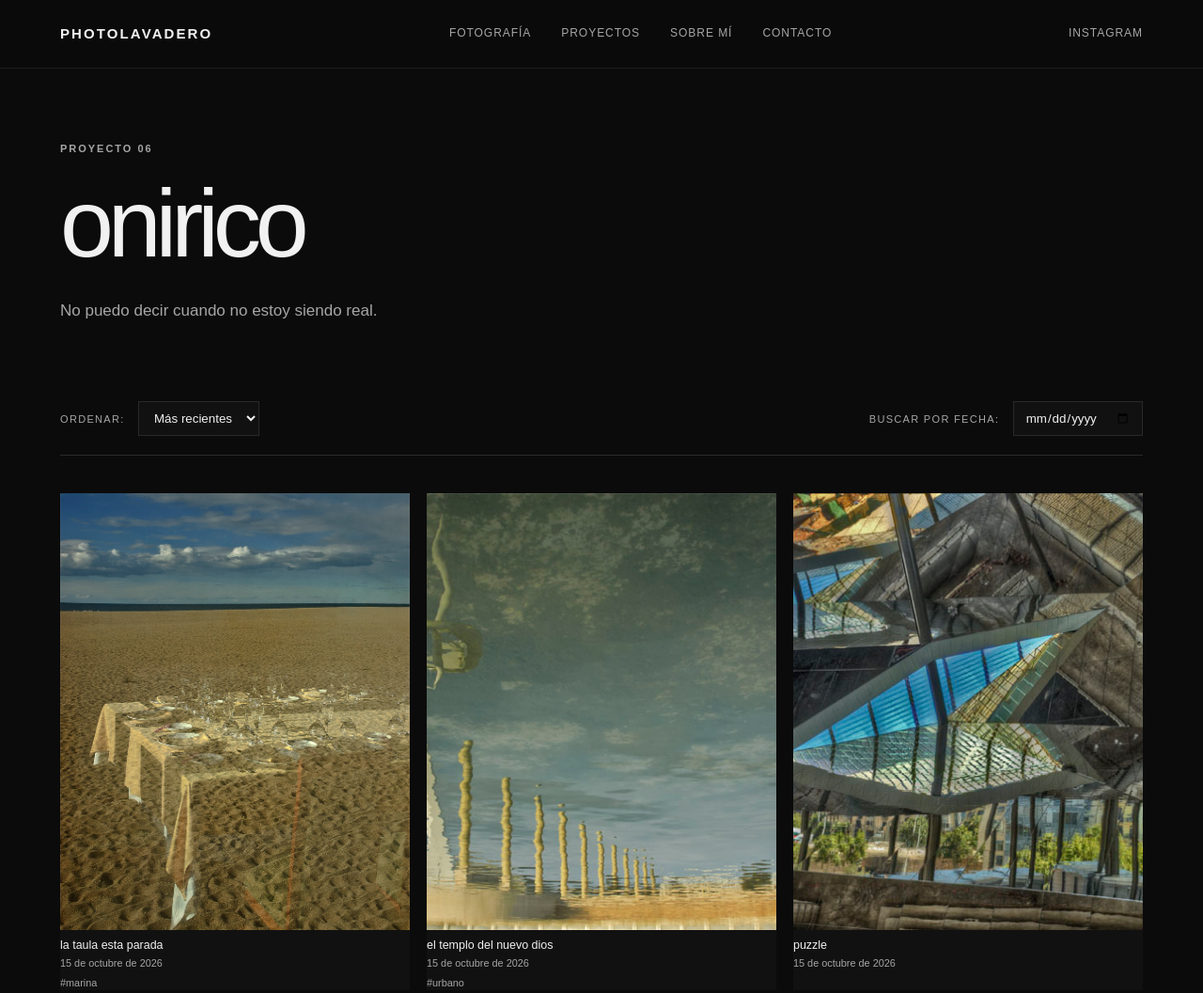
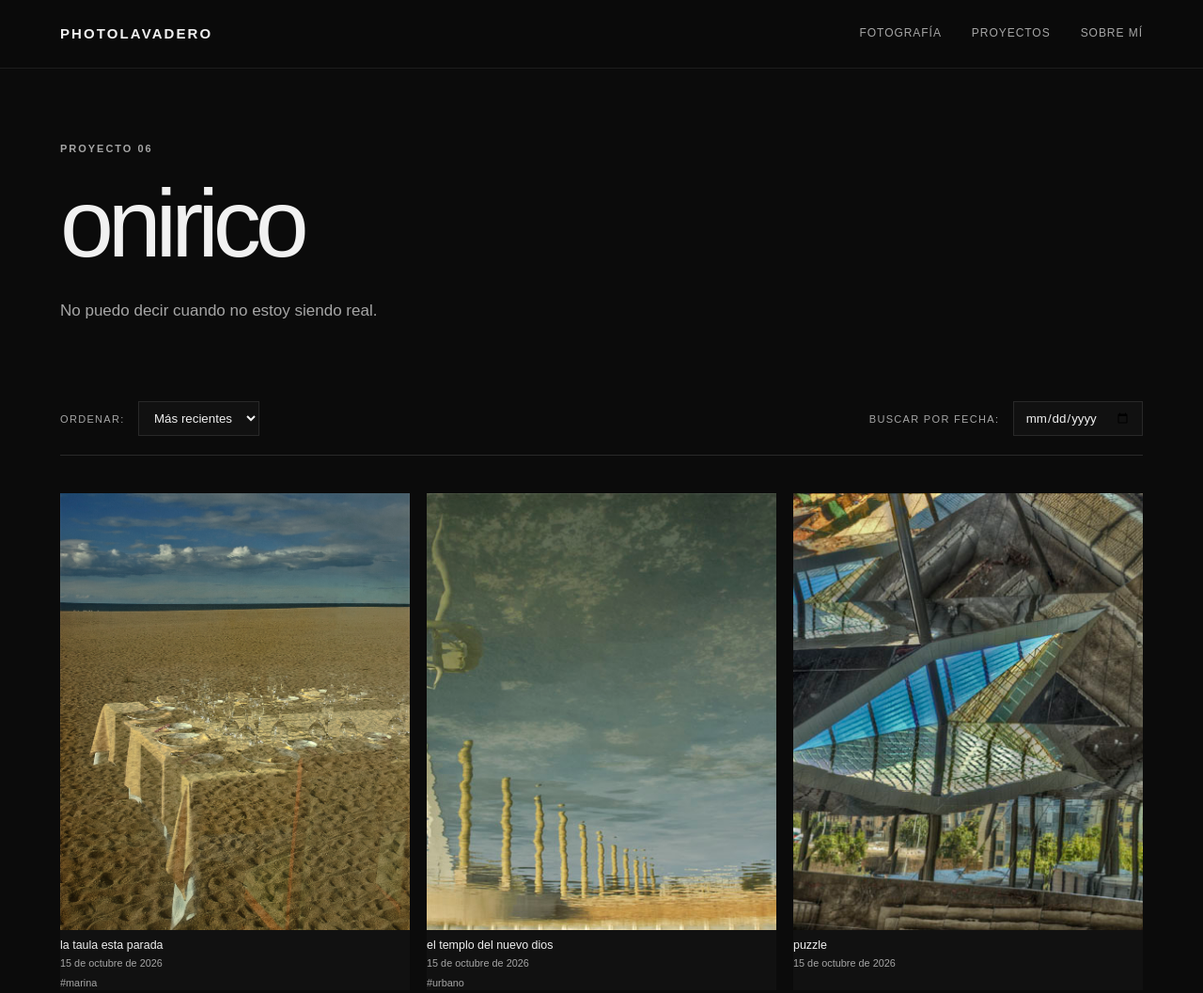
Before and after one commit to photolavadero/foto, a plain HTML site: page proyectos/onirico.html in a window 1280 px wide. Shown: the top 1057 px of the page at 94% size. Drawn offline with Linux system fonts and the light colour scheme.

Commit message:
Fix HTML structure and formatting in onirico.html

```diff
--- a/proyectos/onirico.html
+++ b/proyectos/onirico.html
@@ -57,25 +57,10 @@
         Sobre mí
       </a>
 
-      <a href="../index.html#contacto">
-        Contacto
-      </a>
 
     </nav>
 
 
-    <div class="social">
-
-      <a
-        href="https://www.instagram.com/TU_USUARIO/"
-        target="_blank"
-        rel="noopener"
-        aria-label="Instagram"
-      >
-        Instagram
-      </a>
-
-    </div>
 
   </header>
 
```
